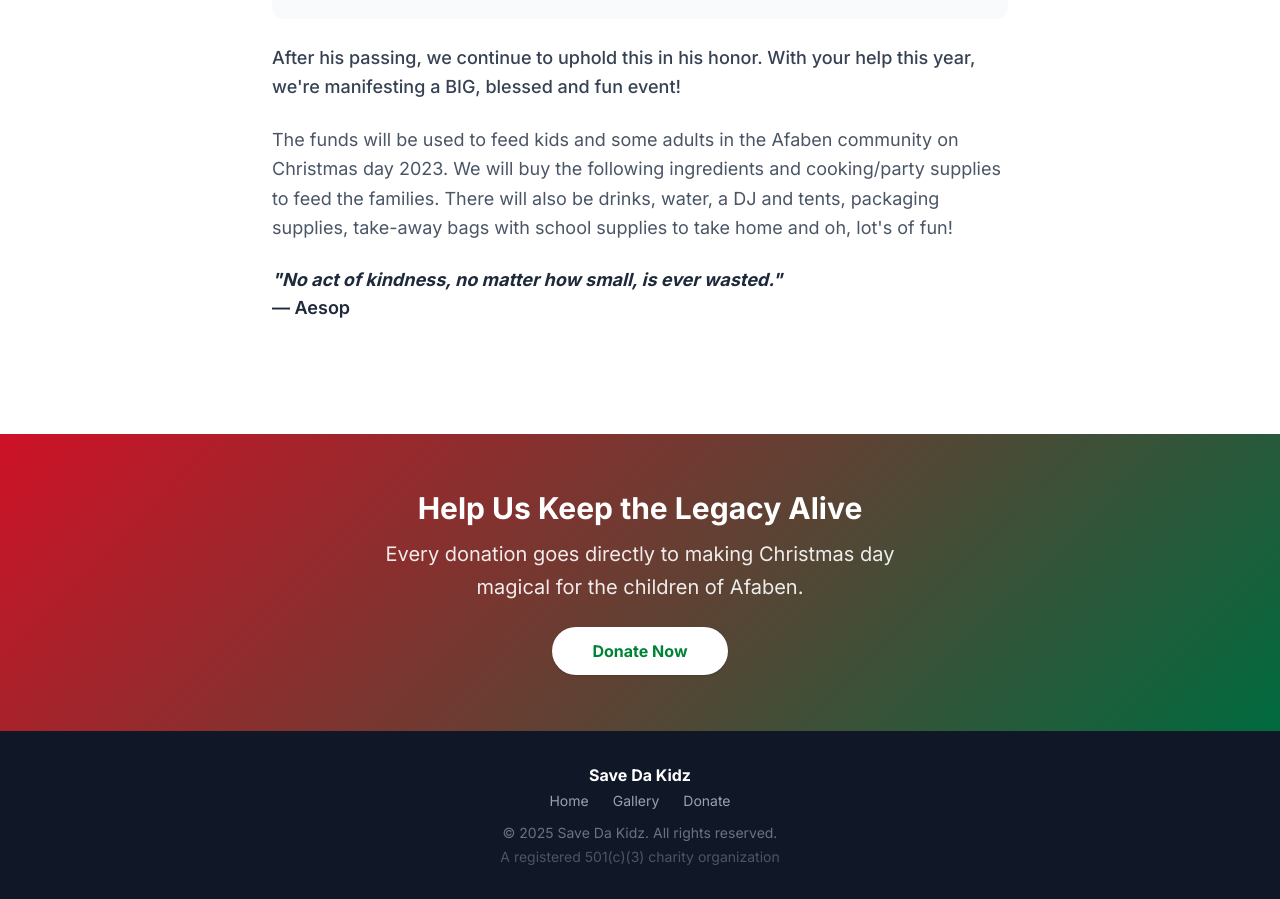
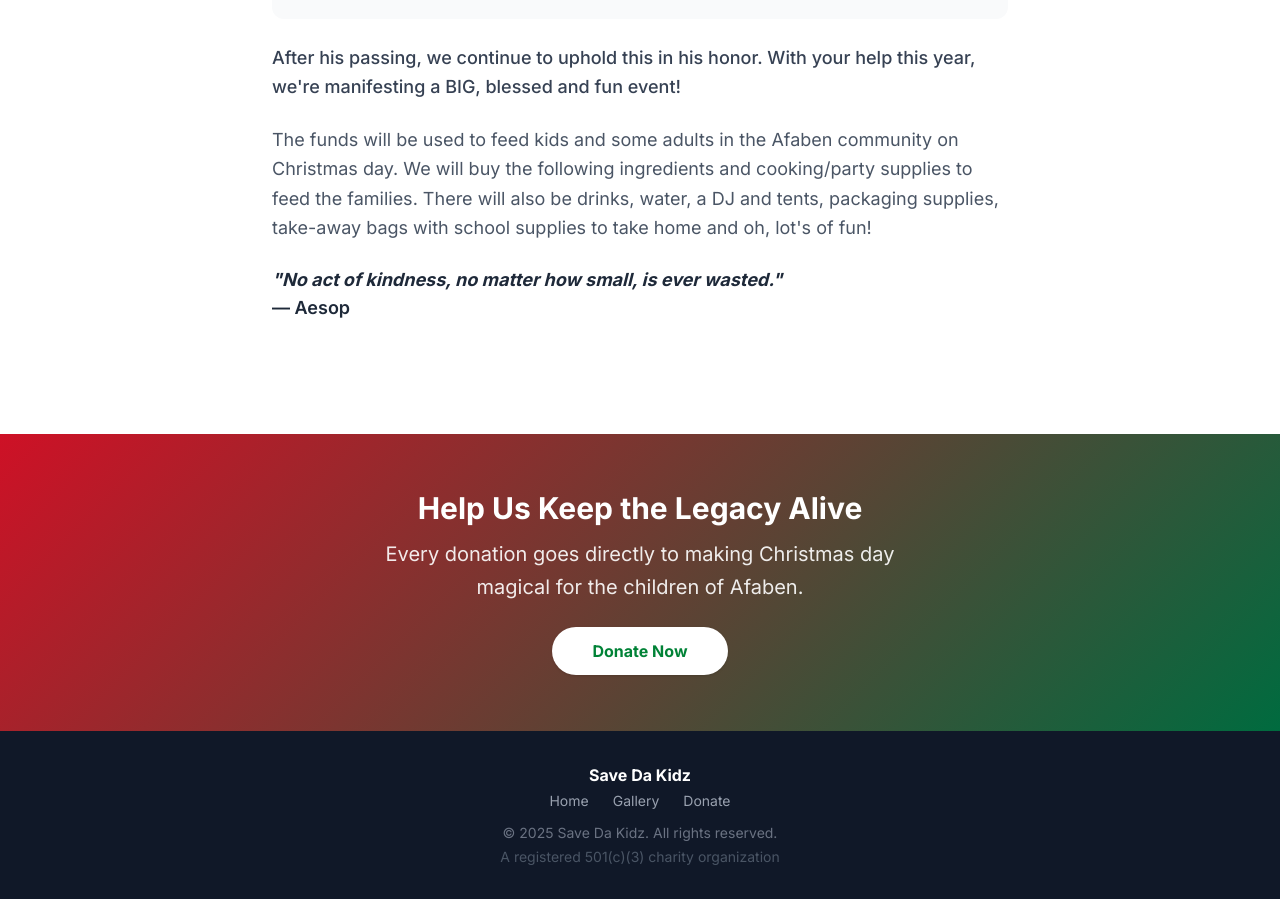
Before and after one commit to bayeh1/ProjectSaveDaKidz, a React (Vite) app: page /about in a window 1280 px wide. Shown: the part 1800-2699 px from the top of the page. Built offline with nearby package versions, Linux system fonts and the light colour scheme.

Commit message:
Update About page fund usage paragraph

```diff
--- a/src/pages/About.tsx
+++ b/src/pages/About.tsx
@@ -72,7 +72,7 @@ export default function About() {
           <p className="text-gray-700 leading-relaxed text-base md:text-lg font-medium">{legacy.closing}</p>
 
           <p className="text-gray-600 leading-relaxed text-base md:text-lg mt-6">
-            The funds will be used to feed kids and some adults in the Afaben community on Christmas day 2023. We will buy the following ingredients and cooking/party supplies to feed the families. There will also be drinks, water, a DJ and tents, packaging supplies, take-away bags with school supplies to take home and oh, lot's of fun!
+            The funds will be used to feed kids and some adults in the Afaben community on Christmas day. We will buy the following ingredients and cooking/party supplies to feed the families. There will also be drinks, water, a DJ and tents, packaging supplies, take-away bags with school supplies to take home and oh, lot's of fun!
           </p>
 
           <p className="text-gray-800 font-bold text-base md:text-lg mt-6 italic">
```
